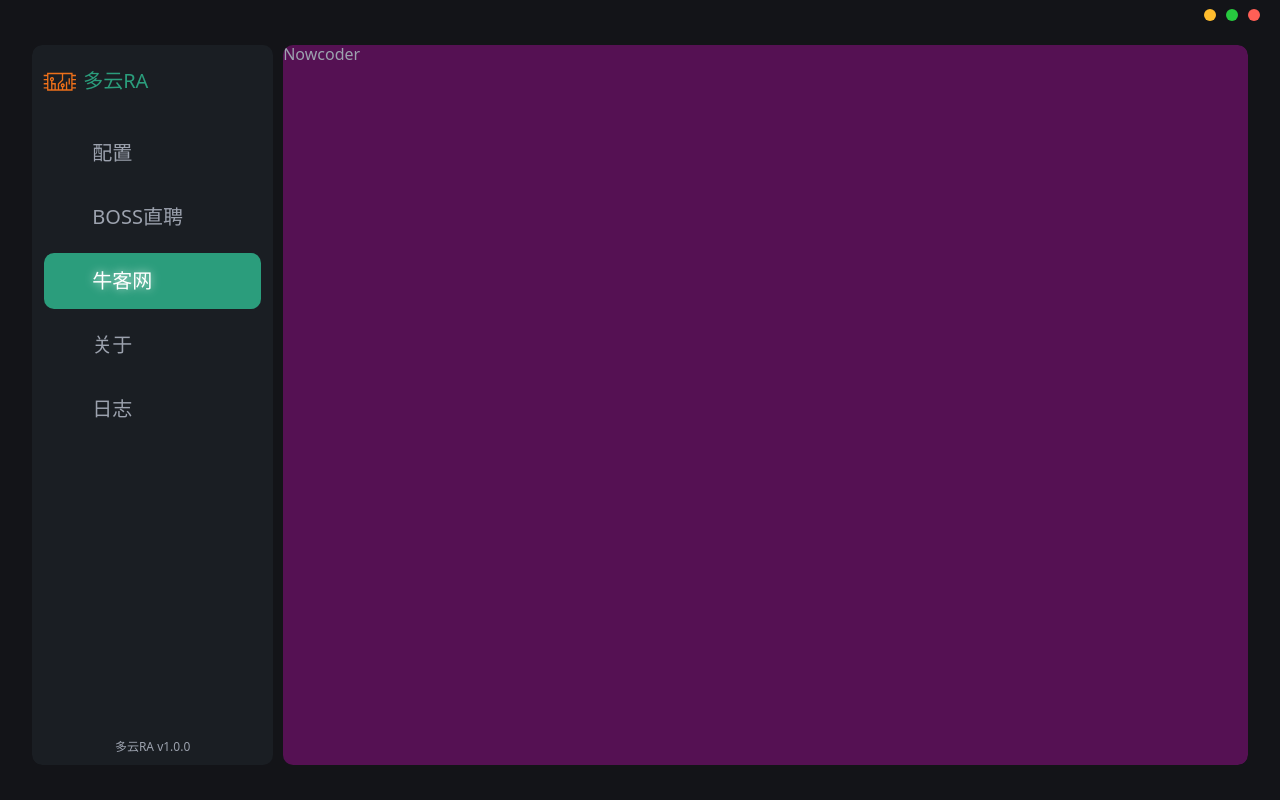
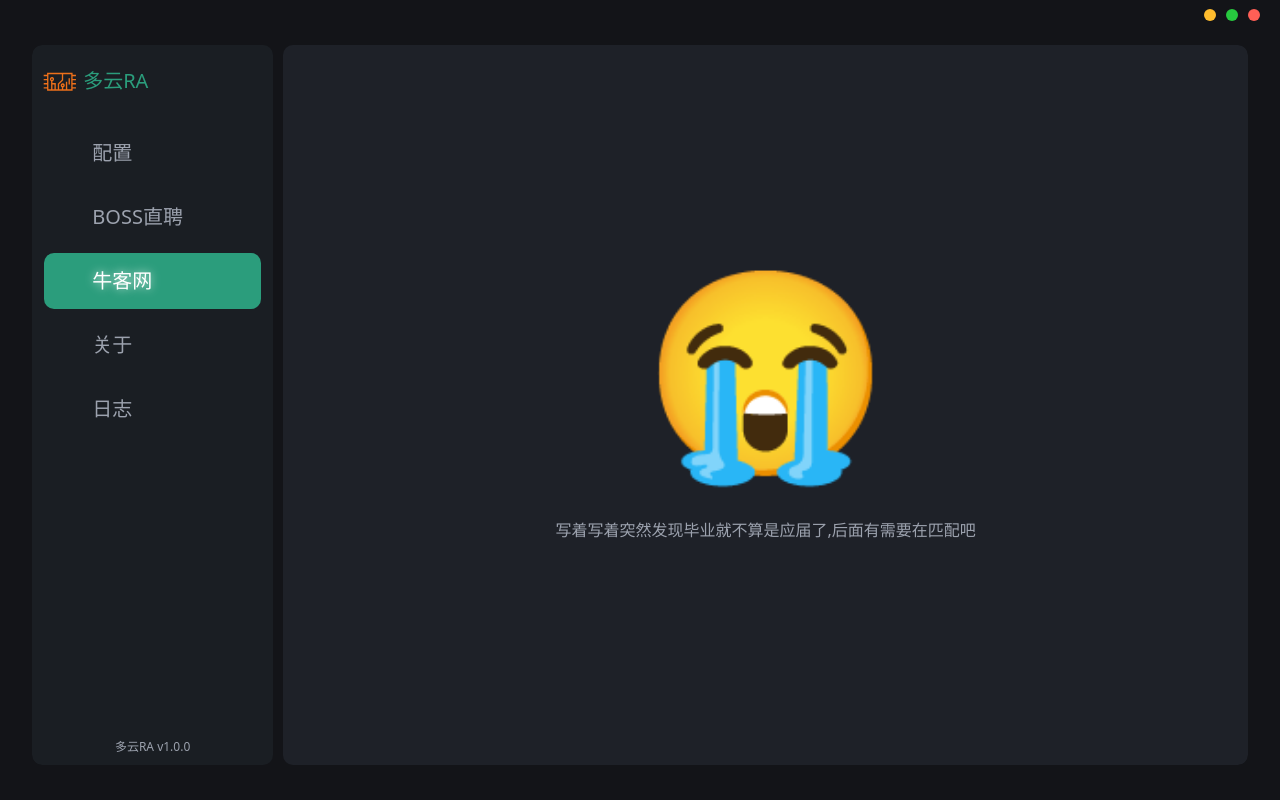
Before and after one commit to 518luck/resume-script, a React (Vite) app: page /#/nowcoder in a window 1280 px wide. Built offline with nearby package versions, Linux system fonts and the light colour scheme.

Commit message:
牛客界面

```diff
--- a/src/ui/layout/RightAside/index.module.scss
+++ b/src/ui/layout/RightAside/index.module.scss
@@ -2,7 +2,6 @@
   flex: 4;
   width: 100%;
   height: 100%;
-  background-color: #551153;
   border-radius: 10px;
   overflow: hidden;
 }
--- a/src/ui/views/Nowcoder/index.module.scss
+++ b/src/ui/views/Nowcoder/index.module.scss
@@ -0,0 +1,22 @@
+.nowcoder {
+  background-color: #1e2128;
+  width: 100%;
+  height: 100%;
+  display: flex;
+  flex-direction: column;
+  justify-content: center;
+  align-items: center;
+  .emoji {
+    font-size: 200px;
+    margin-bottom: 20px;
+    animation: bounce 0.5s infinite alternate;
+  }
+}
+@keyframes bounce {
+  0% {
+    transform: translateY(0);
+  }
+  100% {
+    transform: translateY(-20px);
+  }
+}
--- a/src/ui/views/Nowcoder/index.tsx
+++ b/src/ui/views/Nowcoder/index.tsx
@@ -1,6 +1,11 @@
 import styles from './index.module.scss'
 
 const Nowcoder = () => {
-  return <div className={styles.nowcoder}>Nowcoder</div>
+  return (
+    <div className={styles.nowcoder}>
+      <span className={styles.emoji}>😭</span>
+      <div>写着写着突然发现毕业就不算是应届了,后面有需要在匹配吧</div>
+    </div>
+  )
 }
 export default Nowcoder
```
